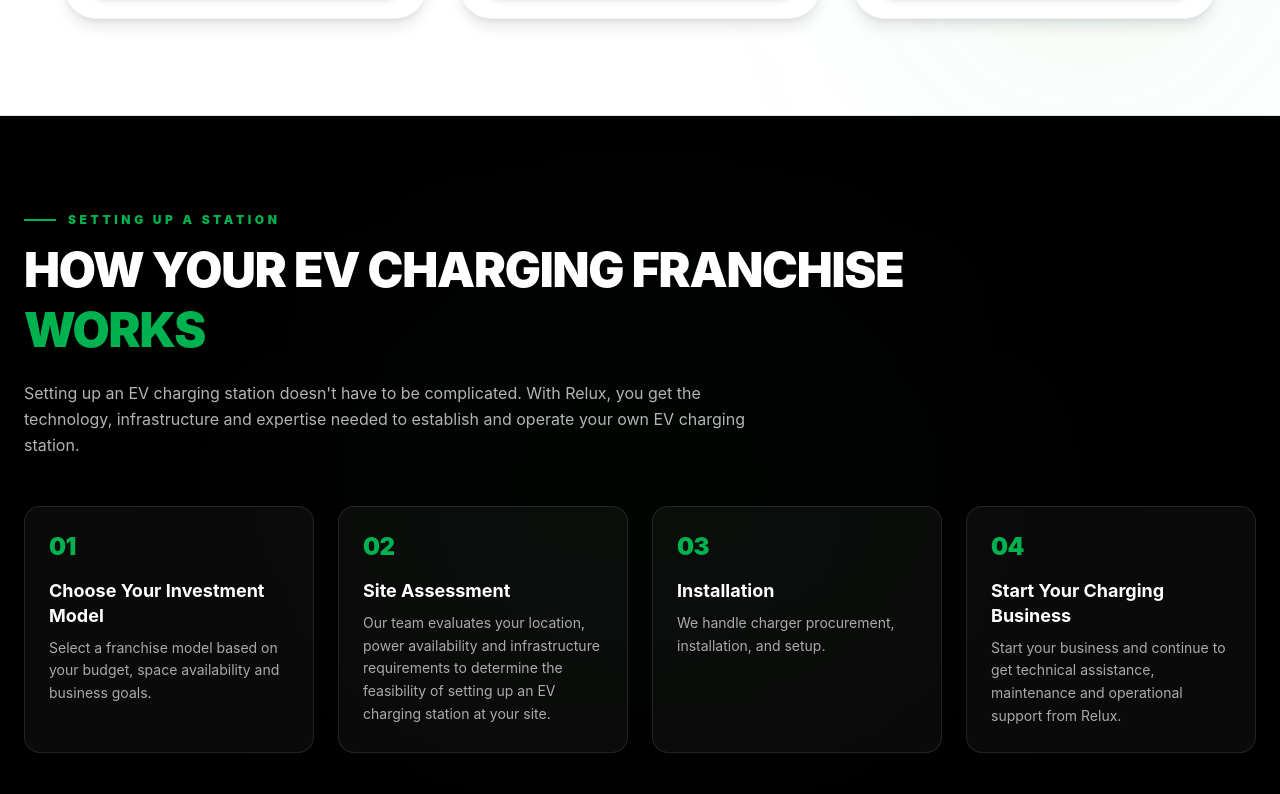
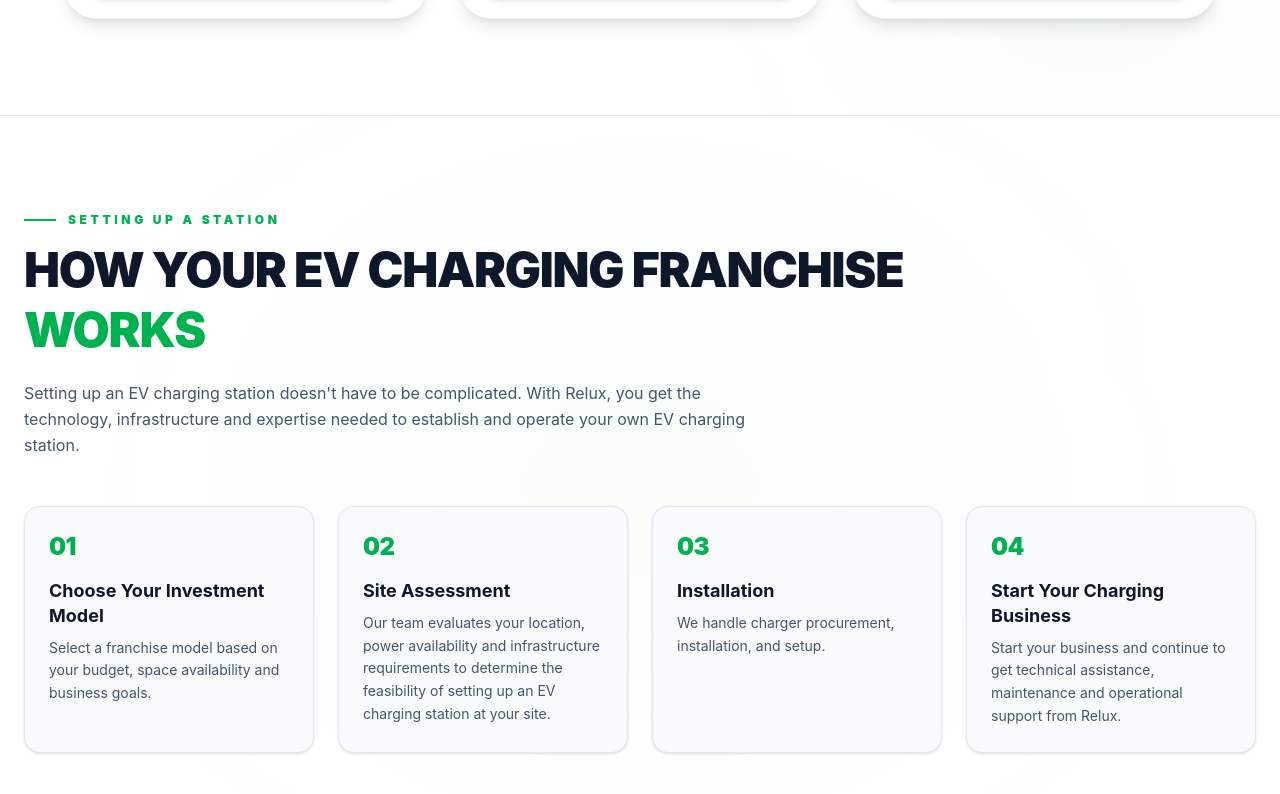
Before and after one commit to codestobecreated/franchise_landing-page-for-google-ads, a Next.js app: page / in a window 1280 px wide. Shown: the part 1426-2220 px from the top of the page. Built offline with nearby package versions, Linux system fonts and the light colour scheme.

Commit message:
style: change How Your EV Charging Franchise Works background to white

```diff
--- a/app/business/franchise/components/HowItWorks.tsx
+++ b/app/business/franchise/components/HowItWorks.tsx
@@ -28,9 +28,10 @@ export default function HowItWorks() {
 
   return (
     <section
-      className="w-full py-16 md:py-24 bg-black text-white font-poppins relative overflow-hidden border-b border-white/10"
+      className="w-full py-16 md:py-24 bg-white text-slate-900 font-poppins relative overflow-hidden border-b border-slate-200"
       style={{ fontFamily: '"Poppins", "Poppins Fallback", var(--font-poppins), sans-serif' }}
     >
+      {/* Background glow accents */}
       <div className="absolute top-1/2 left-1/2 -translate-x-1/2 -translate-y-1/2 w-[600px] h-[300px] bg-[#00b14f]/5 blur-[140px] rounded-full pointer-events-none" />
 
       <div className="max-w-7xl mx-auto px-6 relative z-10">
@@ -41,10 +42,10 @@ export default function HowItWorks() {
               Setting Up a Station
             </span>
           </div>
-          <h2 className="text-3xl sm:text-4xl md:text-5xl font-black text-white uppercase tracking-tight leading-tight">
+          <h2 className="text-3xl sm:text-4xl md:text-5xl font-black text-slate-900 uppercase tracking-tight leading-tight">
             How Your EV Charging Franchise <span className="text-[#00b14f]">Works</span>
           </h2>
-          <p className="mt-2 text-white/70 text-[16px] font-normal leading-relaxed max-w-3xl">
+          <p className="mt-2 text-slate-600 text-[16px] font-normal leading-relaxed max-w-3xl">
             Setting up an EV charging station doesn't have to be complicated. With Relux, you get the technology, infrastructure and expertise needed to establish and operate your own EV charging station.
           </p>
         </div>
@@ -53,16 +54,16 @@ export default function HowItWorks() {
           {steps.map((item, idx) => (
             <div
               key={idx}
-              className="bg-white/[0.04] hover:bg-white/[0.07] border border-white/10 hover:border-[#00b14f]/40 rounded-2xl p-6 transition-all duration-300 flex flex-col justify-between group"
+              className="bg-slate-50 hover:bg-white border border-slate-200 hover:border-[#00b14f]/50 rounded-2xl p-6 shadow-sm hover:shadow-lg transition-all duration-300 flex flex-col justify-between group"
             >
               <div>
                 <span className="text-[#00b14f] text-2xl font-black tracking-tight block mb-4 group-hover:scale-105 transition-transform duration-300">
                   {item.step}
                 </span>
-                <h3 className="text-white font-bold text-lg mb-2 leading-snug">
+                <h3 className="text-slate-900 font-bold text-lg mb-2 leading-snug">
                   {item.title}
                 </h3>
-                <p className="text-white/65 text-sm leading-relaxed">
+                <p className="text-slate-600 text-sm leading-relaxed">
                   {item.desc}
                 </p>
               </div>
```
